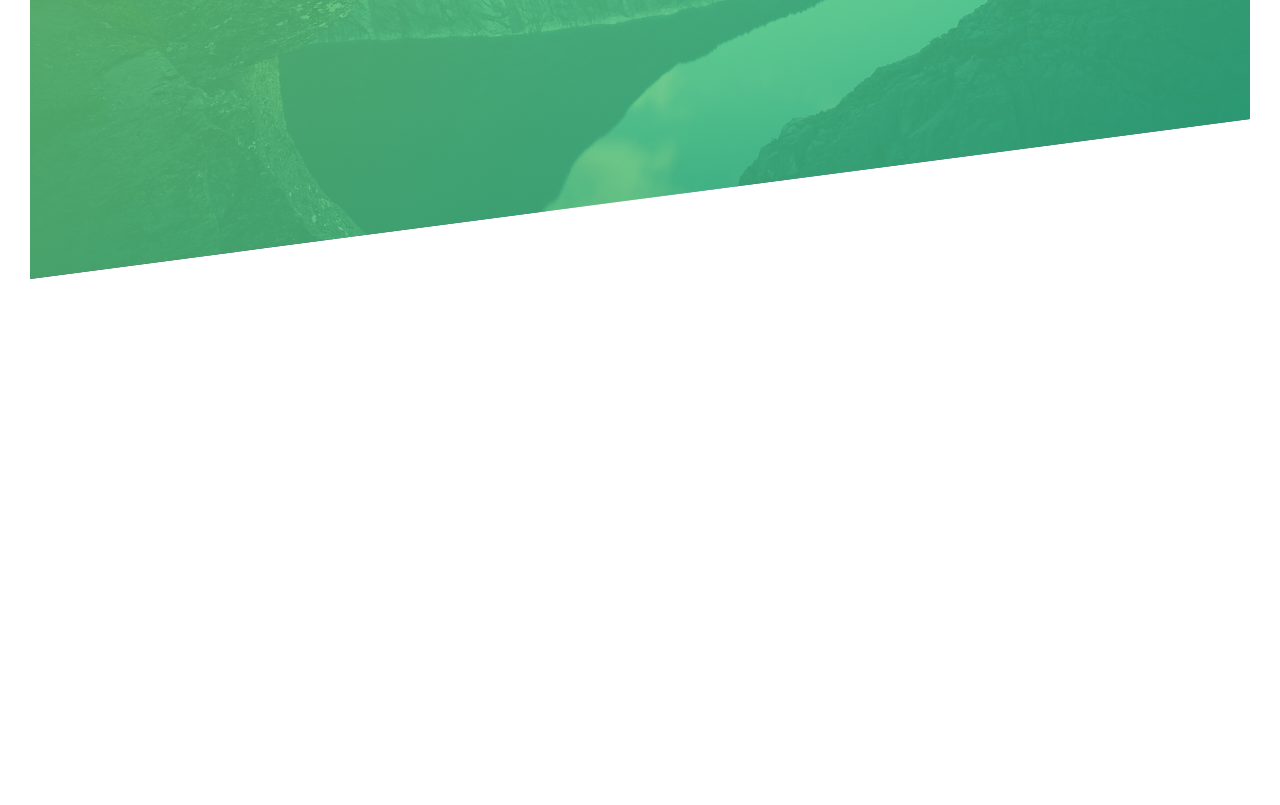
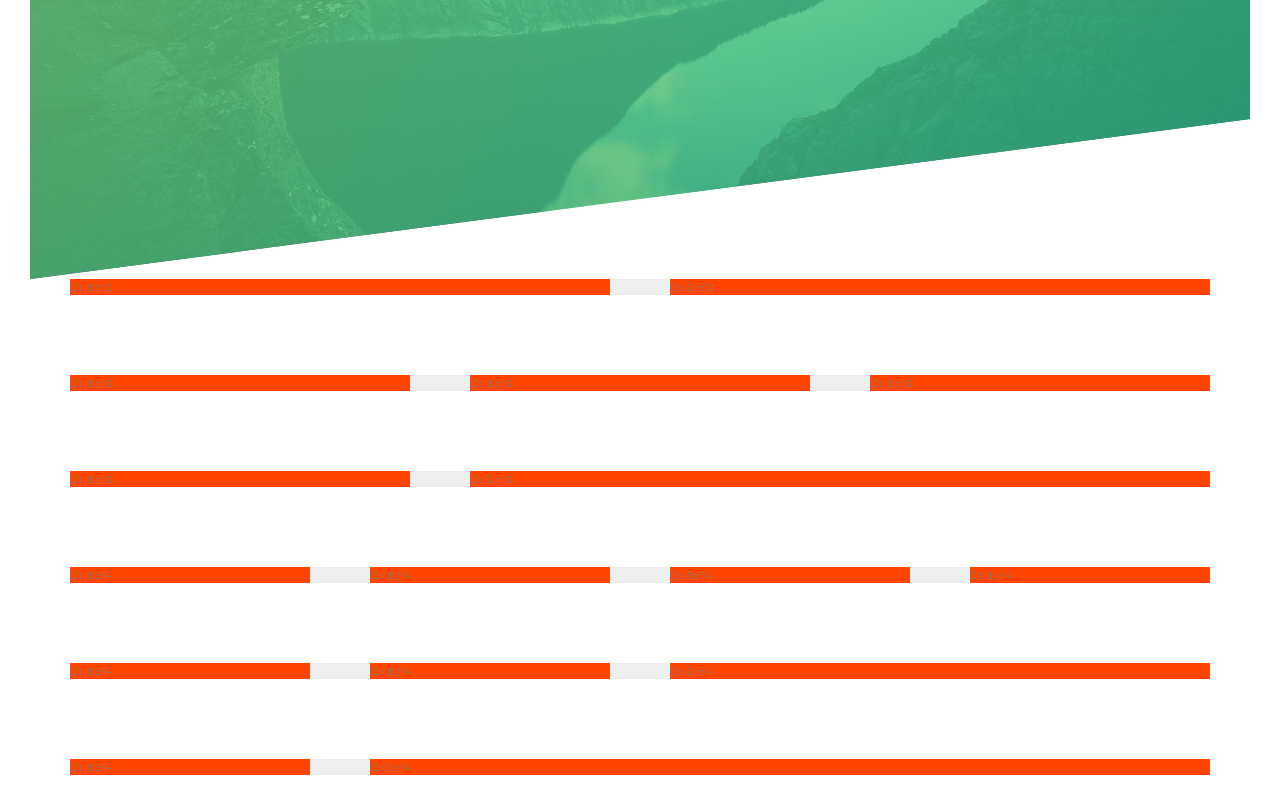
Before and after one commit to kastastin/advanced-css-jonas, a website: page Natours/index.html in a window 1280 px wide. Shown: the part 511-1316 px from the top of the page. Before the commit the page ends 820 px from the top, so only its background shows below. Drawn offline with Linux system fonts and the light colour scheme.

Commit message:
Custom Grid with floats

```diff
--- a/Natours/index.html
+++ b/Natours/index.html
@@ -22,5 +22,41 @@
         <a href="#" class="btn btn--white btn--animated">Discover our tours</a>
       </div>
     </header>
+
+    <section class="grid-test">
+      <div class="row">
+        <div class="col-1-of-2">Col 1 of 2</div>
+        <div class="col-1-of-2">Col 2 of 2</div>
+      </div>
+
+      <div class="row">
+        <div class="col-1-of-3">Col 1 of 3</div>
+        <div class="col-1-of-3">Col 1 of 3</div>
+        <div class="col-1-of-3">Col 1 of 3</div>
+      </div>
+
+      <div class="row">
+        <div class="col-1-of-3">Col 1 of 3</div>
+        <div class="col-2-of-3">Col 2 of 3</div>
+      </div>
+
+      <div class="row">
+        <div class="col-1-of-4">Col 1 of 4</div>
+        <div class="col-1-of-4">Col 1 of 4</div>
+        <div class="col-1-of-4">Col 1 of 4</div>
+        <div class="col-1-of-4">Col 1 of 4</div>
+      </div>
+
+      <div class="row">
+        <div class="col-1-of-4">Col 1 of 4</div>
+        <div class="col-1-of-4">Col 1 of 4</div>
+        <div class="col-2-of-4">Col 2 of 4</div>
+      </div>
+
+      <div class="row">
+        <div class="col-1-of-4">Col 1 of 4</div>
+        <div class="col-3-of-4">Col 3 of 4</div>
+      </div>
+    </section>
   </body>
 </html>
--- a/Natours/sass/abstracts/_mixins.scss
+++ b/Natours/sass/abstracts/_mixins.scss
@@ -0,0 +1,7 @@
+@mixin clearfix {
+  &:after {
+    content: "";
+    display: table;
+    clear: both;
+  }
+}
--- a/Natours/sass/abstracts/_variables.scss
+++ b/Natours/sass/abstracts/_variables.scss
@@ -1,6 +1,12 @@
+// COLORS
 $color-primary: #55c57a;
 $color-primary-light: #7ed56f;
 $color-primary-dark: #28b485;
 $color-grey-dark: #777;
 $color-white: #fff;
 $color-black: #000;
+
+// GRID
+$grid-width: 114rem;
+$gutter-horizontal: 6rem;
+$gutter-vertical: 8rem;
--- /dev/null
+++ b/Natours/sass/layout/_grid.scss
@@ -0,0 +1,46 @@
+.row {
+  max-width: $grid-width;
+  margin: 0 auto;
+  background-color: #eee;
+
+  &:not(:last-child) {
+    margin-bottom: $gutter-vertical;
+  }
+
+  @include clearfix;
+
+  [class^="col-"] {
+    float: left;
+    background-color: orangered;
+
+    &:not(:last-child) {
+      margin-right: $gutter-horizontal;
+    }
+  }
+
+  .col-1-of-2 {
+    width: calc((100% - $gutter-horizontal) / 2);
+  }
+
+  .col-1-of-3 {
+    width: calc((100% - 2 * $gutter-horizontal) / 3);
+  }
+
+  .col-2-of-3 {
+    width: calc(2 * ((100% - 2 * $gutter-horizontal) / 3) + $gutter-horizontal);
+  }
+
+  .col-1-of-4 {
+    width: calc((100% - 3 * $gutter-horizontal) / 4);
+  }
+
+  .col-2-of-4 {
+    width: calc(2 * ((100% - 3 * $gutter-horizontal) / 4) + $gutter-horizontal);
+  }
+
+  .col-3-of-4 {
+    width: calc(
+      3 * ((100% - 3 * $gutter-horizontal) / 4) + 2 * $gutter-horizontal
+    );
+  }
+}
--- a/Natours/sass/main.scss
+++ b/Natours/sass/main.scss
@@ -9,6 +9,7 @@
 
 @import "components/button";
 
+@import "layout/grid";
 @import "layout/header";
 
 @import "pages/home";
```
Also changed, not shown: Natours/css/style.css, 1 other file.
